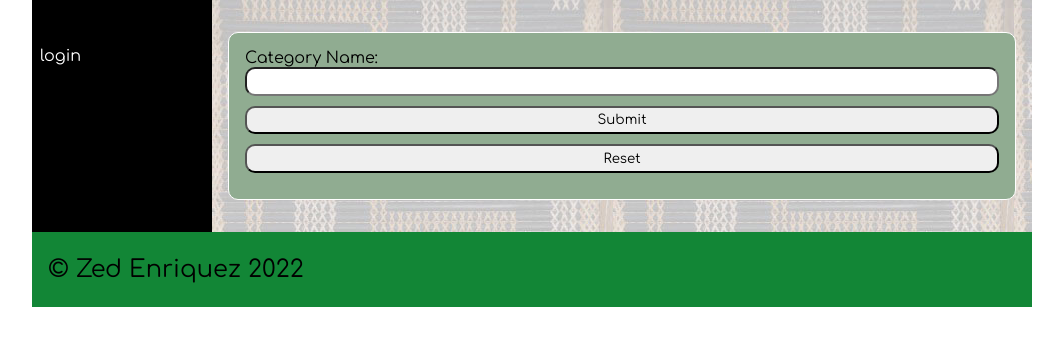
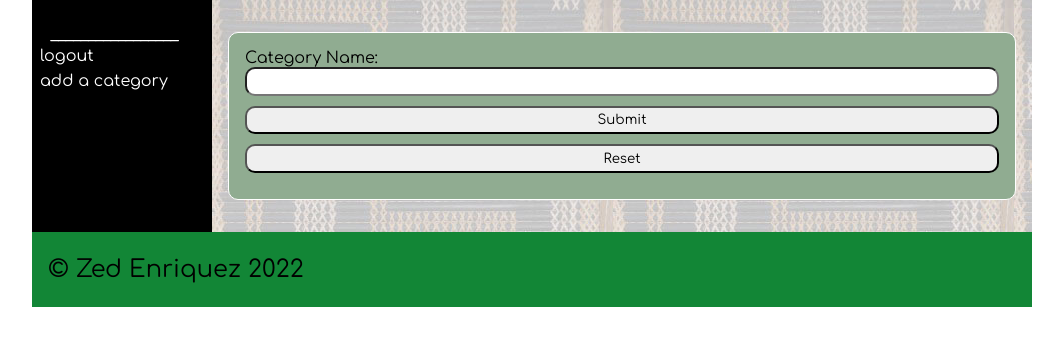
Before and after one commit to ZedEnriquez/L3DTS_Maori_Dictionary, a Flask app: page /add_category in a window 1280 px wide. Shown: the part 64-410 px from the top of the page, without its empty margins (108-1171 px from the left). Run offline with Flask 2, Linux system fonts and the light colour scheme; the visitor is signed in with stand-in values (Sample User, id 1); data that the repository does not hold is empty; some web fonts are replaced.

Commit message:
14/4/2022 Added: A working navigation bar.

```diff
--- a/app.py
+++ b/app.py
@@ -8,12 +8,10 @@ from smtplib import SMTPAuthenticationError
 from email.mime.text import MIMEText
 from email.mime.multipart import MIMEMultipart
 
-
 app = Flask(__name__)
 bcrypt = Bcrypt(app)     # Bcrypt is used to hash the user's passwords.
 DATABASE = 'maori_dictionary.db'
 app.secret_key = "twentyone"
-
 
 def categories():
     query = "SELECT category_name FROM categories"
@@ -24,7 +22,6 @@ def categories():
     con.close()
     return category_list
 
-
 def create_connection(db_file):     # Connects the desired database file
     try:
         connection = sqlite3.connect(db_file)
@@ -34,7 +31,6 @@ def create_connection(db_file):     # Connects the desired database file
         print(e)
     return None
 
-
 def is_logged_in():
     if session.get("email") is None:
         print("not logged in")
@@ -43,18 +39,9 @@ def is_logged_in():
         print("logged in")
         return True
 
-#def category_list_exists():
-#    if category in categories is None:
-#        print("categories_do_not_exist")
-#        return False
-#    else:
-#        print("categories_exist")
-#        return True
-
 @app.route('/')
 def render_homepage():
     return render_template("home.html", logged_in=is_logged_in(), categories=categories()) #, categories_exist=category_list_exists)
-
 
 @app.route('/login', methods=["GET", "POST"])
 def render_login_page():
@@ -83,8 +70,7 @@ def render_login_page():
         session['firstname'] = firstname
         print(session)
         return redirect('/')
-    return render_template("login.html", logged_in=is_logged_in())
-
+    return render_template("login.html", logged_in=is_logged_in(), categories=categories())
 
 @app.route('/logout')
 def logout():
@@ -92,7 +78,6 @@ def logout():
     [session.pop(key) for key in list(session.keys())]
     print(list(session.keys()))
     return redirect('/?message=See+you+next+time!')
-
 
 @app.route('/add_category', methods=["GET", "POST"])
 def render_add_category_page():
@@ -112,8 +97,7 @@ def render_add_category_page():
     error = request.args.get('error')
     if error == None:
         error = ""
-    return render_template("add_category.html", error=error)
-
+    return render_template("add_category.html", error=error, logged_in=is_logged_in(), categories=categories())
 
 @app.route('/signup', methods=['GET', 'POST'])
 def render_signup_page():
@@ -154,7 +138,5 @@ def render_signup_page():
         error = ""
     return render_template("signup.html", error=error)
 
-
-# This line allows the app to run.
 if __name__ == '__main__':
     app.run()
--- a/templates/base.html
+++ b/templates/base.html
@@ -22,8 +22,8 @@
 			<span></span>
 			<span></span>
 			<ul>
-                {% for category in categories %}
-                <li><a href="\category\{{ category[1] }}">{{ category[1] }}</a></li>
+                {% for categories in categories %}
+                <li><a href="\categories\{{ categories[0] }}">{{ categories[0] }}</a></li>
                 {% endfor %}}
 
                 {% if logged_in %}
```
